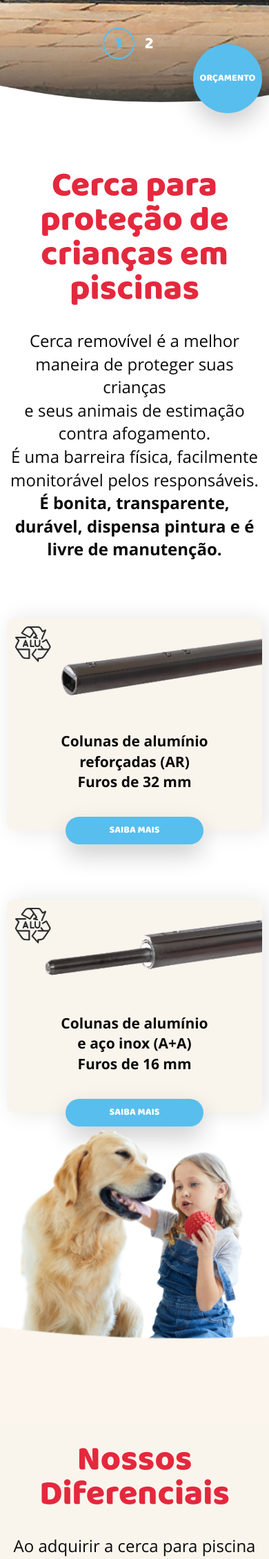
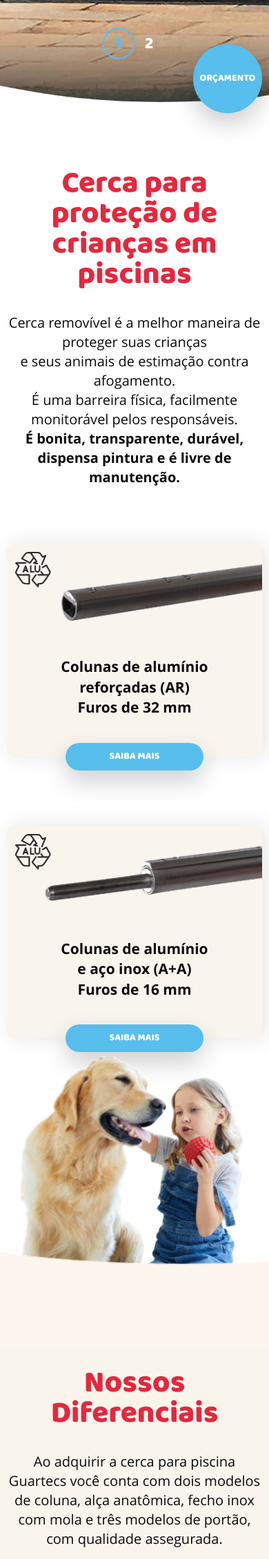
Before and after one commit to brianalvesm/guartecs, a Node server app: page / in a window 390 px wide. Shown: the part 670-2930 px from the top of the page at 69% size. Run offline with Node 20, Linux system fonts and the light colour scheme; some web fonts are replaced.

Commit message:
Ajustes nos tamanhos de texto

```diff
--- a/public/sass/layout/_general.sass
+++ b/public/sass/layout/_general.sass
@@ -229,9 +229,11 @@ header
 	margin-bottom: 40px
 
 .paragraph
-	font-size: 24px
+	font-size: 1.500rem
 	line-height: 1.4
 	margin: 32px auto
+	@media only screen and (max-width: 40.1rem)
+		font-size: 1.250rem
 
 // Forms
 .main
--- a/public/sass/layout/_sections.sass
+++ b/public/sass/layout/_sections.sass
@@ -5,7 +5,7 @@
 	padding: 30px 0
 	h1
 		font-family: $font-baloo
-		font-size: 50px
+		font-size: 3.125rem
 		color: $color-red
 		line-height: 1
 	h2
@@ -149,9 +149,6 @@
 			&:after
 				right: 0
 				bottom: 16px
-		@media only screen and (max-width: 40.1rem)
-			p
-				font-size: 22px
 	&--video
 		min-height: 856px
 		background:
@@ -216,3 +213,6 @@
 			padding: 10px 32px
 	&--sobrasa b
 		color: $color-red
+	@media only screen and (max-width: 40.1rem)
+		h1
+			font-size: 2.750rem
--- a/public/stylesheets/style.css
+++ b/public/stylesheets/style.css
@@ -376,9 +376,12 @@ header {
   margin-bottom: 40px; }
 
 .paragraph {
-  font-size: 24px;
+  font-size: 1.500rem;
   line-height: 1.4;
   margin: 32px auto; }
+  @media only screen and (max-width: 40.1rem) {
+    .paragraph {
+      font-size: 1.250rem; } }
 
 .main input[type="text"],
 .main input[type="email"],
@@ -571,7 +574,7 @@ nav[role=navigation] li a {
   padding: 30px 0; }
   .sec h1 {
     font-family: "baloo_daregular", sans-serif;
-    font-size: 50px;
+    font-size: 3.125rem;
     color: #E4283D;
     line-height: 1; }
   .sec h2 {
@@ -711,9 +714,6 @@ nav[role=navigation] li a {
     .sec--sobre h2:after {
       right: 0;
       bottom: 16px; }
-  @media only screen and (max-width: 40.1rem) {
-    .sec--sobre p {
-      font-size: 22px; } }
   .sec--video {
     min-height: 856px;
     background-image: url("../images/video-bg.png");
@@ -778,6 +778,9 @@ nav[role=navigation] li a {
       padding: 10px 32px; }
   .sec--sobrasa b {
     color: #E4283D; }
+  @media only screen and (max-width: 40.1rem) {
+    .sec h1 {
+      font-size: 2.750rem; } }
 
 .cd-image-container {
   position: relative;
```
